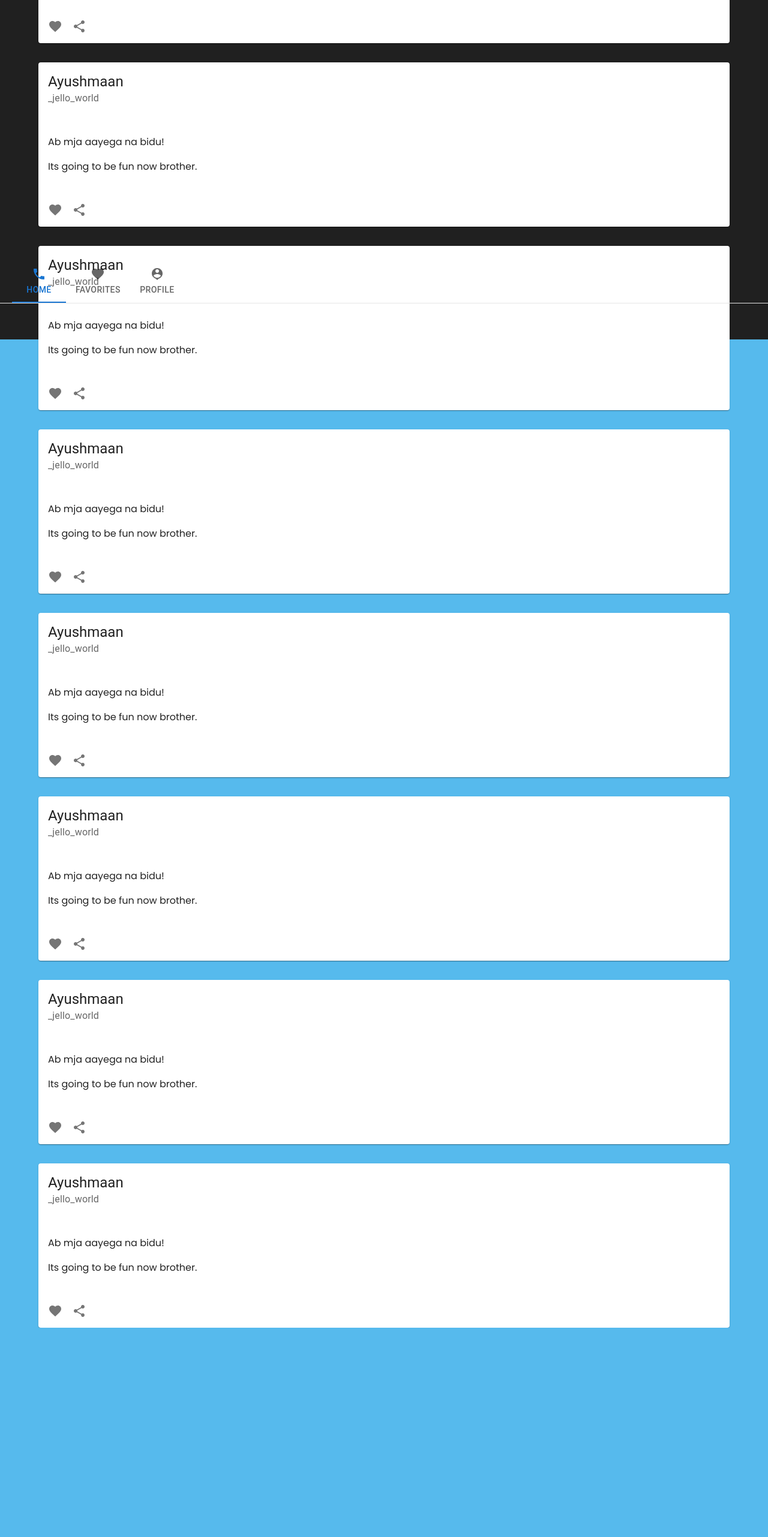
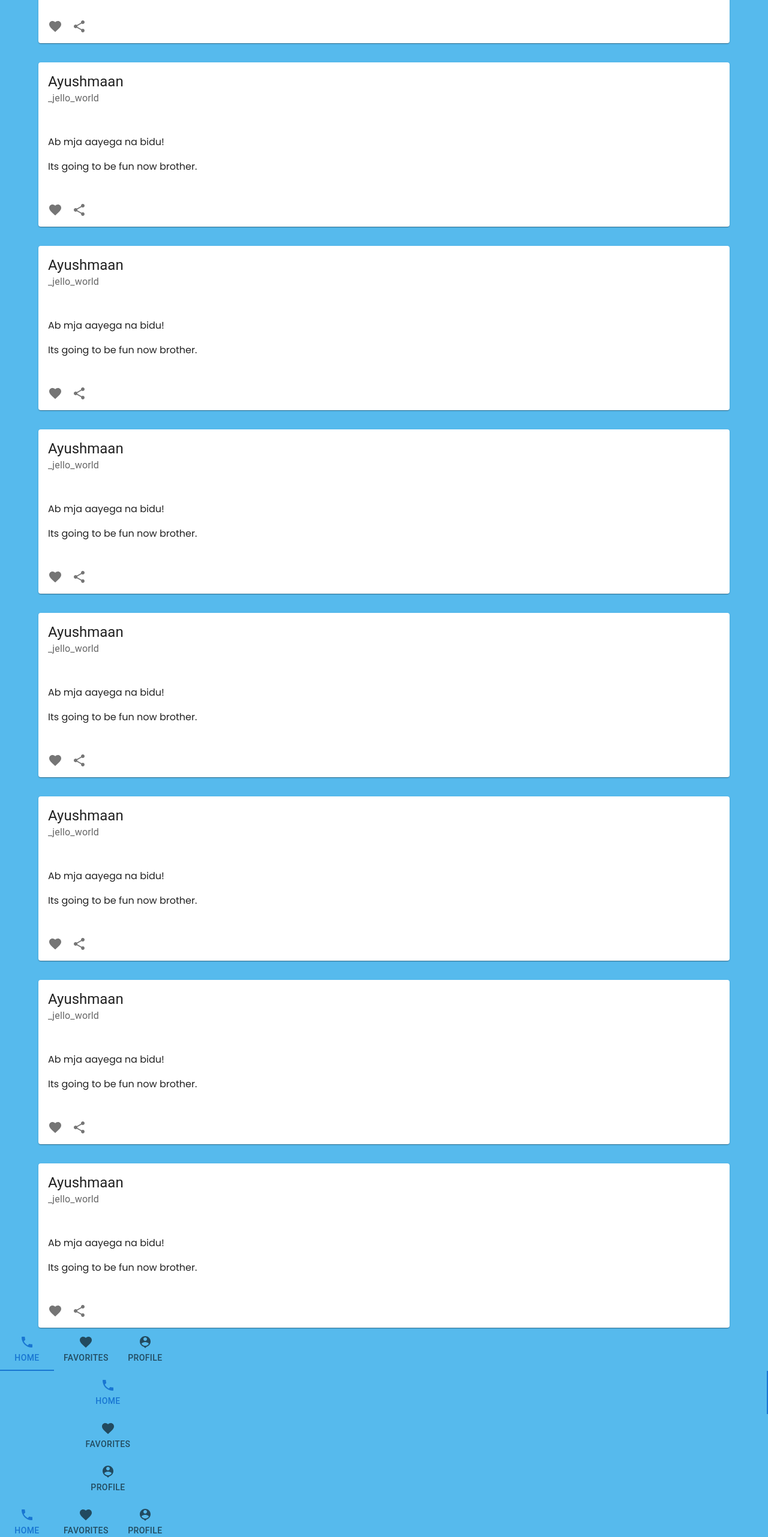
Before and after one commit to joshidipesh12/hackcbs_kadanes, a React (Create React App) app in the folder frontend/: page / in a window 1280 px wide. Shown: the part 234-2797 px from the top of the page at 60% size. Before the commit the page ends 2448 px from the top, so only its background shows below. Built offline with nearby package versions, Linux system fonts and the light colour scheme.

Commit message:
added tabs

```diff
--- a/frontend/src/App.css
+++ b/frontend/src/App.css
@@ -23,7 +23,7 @@
 }
 
 .App-header {
-  background-color: #282c34;
+  background-color: #0b0c0c;
   min-height: 100vh;
   display: flex;
   flex-direction: column;
@@ -31,10 +31,6 @@
   justify-content: center;
   font-size: calc(10px + 2vmin);
   color: white;
-}
-
-.App-link {
-  color: #61dafb;
 }
 
 @keyframes App-logo-spin {
--- a/frontend/src/App.js
+++ b/frontend/src/App.js
@@ -17,7 +17,7 @@ function App() {
             <Route path="/login" element={<Login />}></Route>
             <Route path="/register" element={<Register />}></Route>
           </Routes>
-          <NavTabs/>
+          <NavTabs />
         </div>
       </Router>
     </>
--- a/frontend/src/components/Tabs.js
+++ b/frontend/src/components/Tabs.js
@@ -9,25 +9,22 @@ function NavTabs() {
     const [activeTab, setActiveTab] = React.useState(0)
 
     return (
-        <div style={{
-            display: "flex",
-            width: "100vw",
-            justifyContent: "space-between",
-            alignItems: "center",
-            paddingInline: 20,
-            borderBottom: "1px solid #e6e6e6",
-            marginBottom: 60,
-            position: "absolute",
-            bottom: 0,
-            left: "50%",
-            transform: "translateX(-50%)"
-        }}>
+        <>
+            <div className=".horizontal_tabs">
                 <Tabs value={activeTab} onChange={(e, v) => setActiveTab(v)} aria-label="icon label tabs example">
                     <Tab icon={<PhoneIcon />} label="Home" />
                     <Tab icon={<FavoriteIcon />} label="FAVORITES" />
                     <Tab icon={<PersonPinIcon />} label="PROFILE" />
                 </Tabs>
             </div>
+            <div className=".vertical_tabs">
+                <Tabs value={activeTab} orientation="vertical" onChange={(e, v) => setActiveTab(v)} aria-label="icon label tabs example">
+                    <Tab icon={<PhoneIcon />} label="Home" />
+                    <Tab icon={<FavoriteIcon />} label="FAVORITES" />
+                    <Tab icon={<PersonPinIcon />} label="PROFILE" />
+                </Tabs>
+            </div>
+        </>
     )
 }
 
--- a/frontend/src/index.css
+++ b/frontend/src/index.css
@@ -5,7 +5,7 @@ body {
     sans-serif;
   -webkit-font-smoothing: antialiased;
   -moz-osx-font-smoothing: grayscale;
-  background-color: #202020;
+  /* background-color: #202020; */
 }
 
 code {
--- a/frontend/src/pages/HomePage.js
+++ b/frontend/src/pages/HomePage.js
@@ -2,15 +2,22 @@ import React from "react";
 // import { Container } from "@mui/material";
 import data from "../config.json";
 import PostSmall from "../components/PostSmall";
+import NavTabs from "./../components/Tabs";
+import Sidenav from "./../components/Sidenav";
+
 import "../App.css"
 
 function HomePage() {
   return (
-    <div className="card_container">
-      {data.posts.map((item) => (
-        <PostSmall key={item.id} {...item} />
-      ))}
-    </div>
+    <>
+      <Sidenav />
+      <div className="card_container">
+        {data.posts.map((item) => (
+          <PostSmall key={item.id} {...item} />
+        ))}
+      </div>
+      <NavTabs/>
+    </>
   );
 }
 
```
Lines whose indentation alone changed are shown as unchanged.
